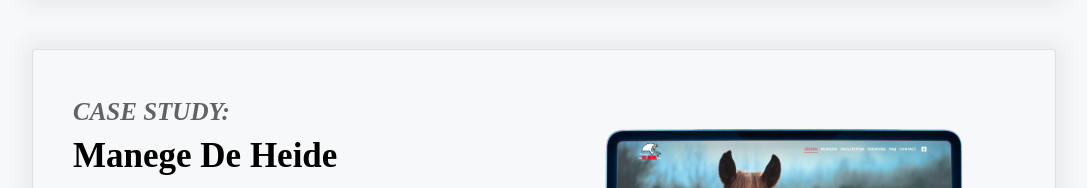
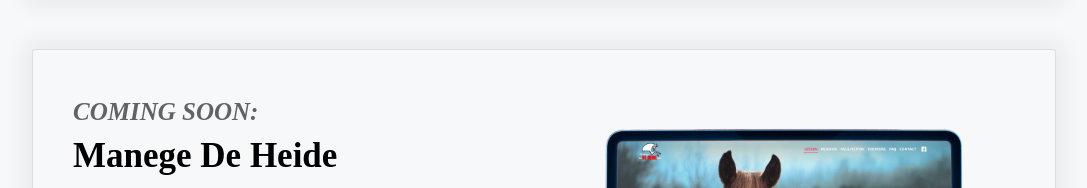
Before and after one commit to lwesley08/LibertyWesleyDotCom, a Nuxt app: page / in a window 1280 px wide. Shown: the part 2571-2759 px from the top of the page, without its empty margins (96-1183 px from the left). Built offline with nearby package versions, Linux system fonts and the light colour scheme; a web font is replaced by a local one.

Commit message:
update horse stable status

```diff
--- a/pages/index.vue
+++ b/pages/index.vue
@@ -49,7 +49,7 @@
         <div class="featured-work__card">
           <div class="featured-work__card-text">
             <div>
-              <p class="featured-work__card-type">Case Study:</p>
+              <p class="featured-work__card-type">Coming Soon:</p>
               <p class="featured-work__card-company">Manege De Heide</p>
               <p class="featured-work__card-description">A responsive site for a horse stable in Pulderbos, Belgium.</p>
             </div>
```
